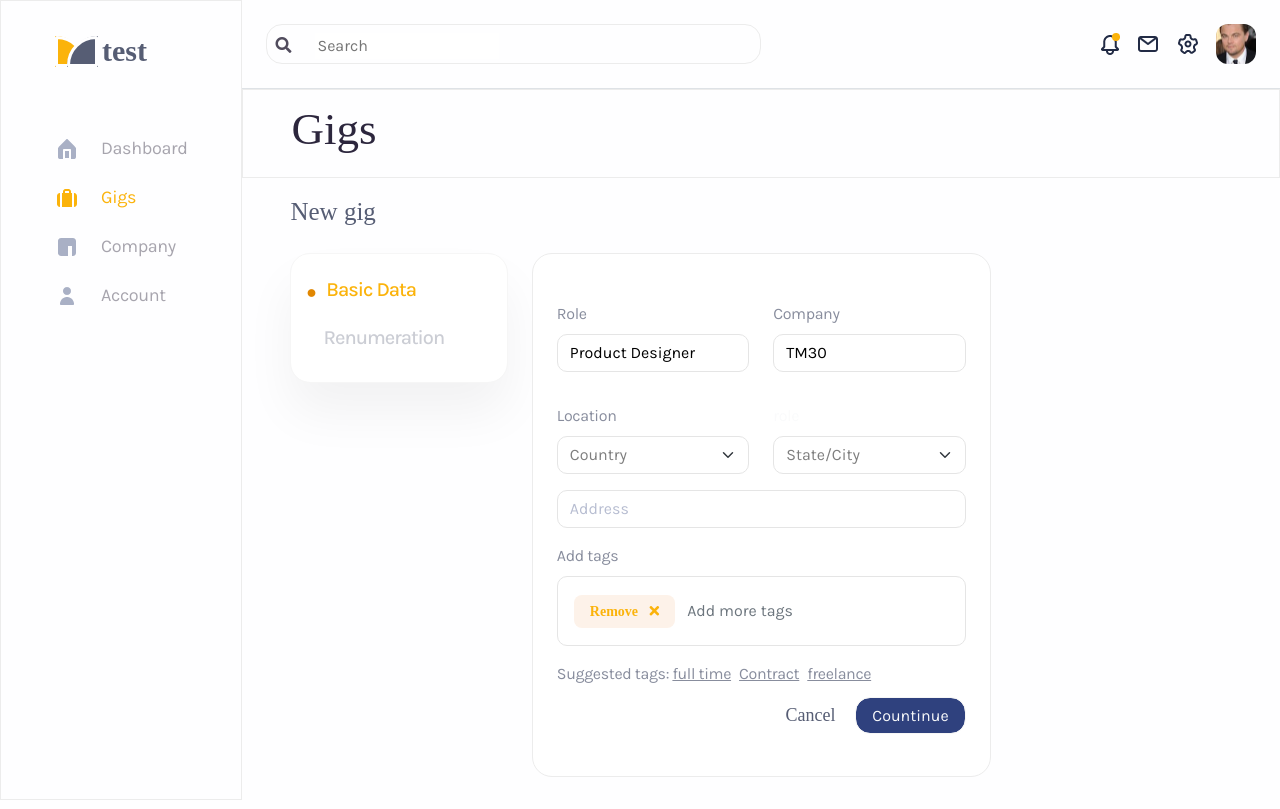
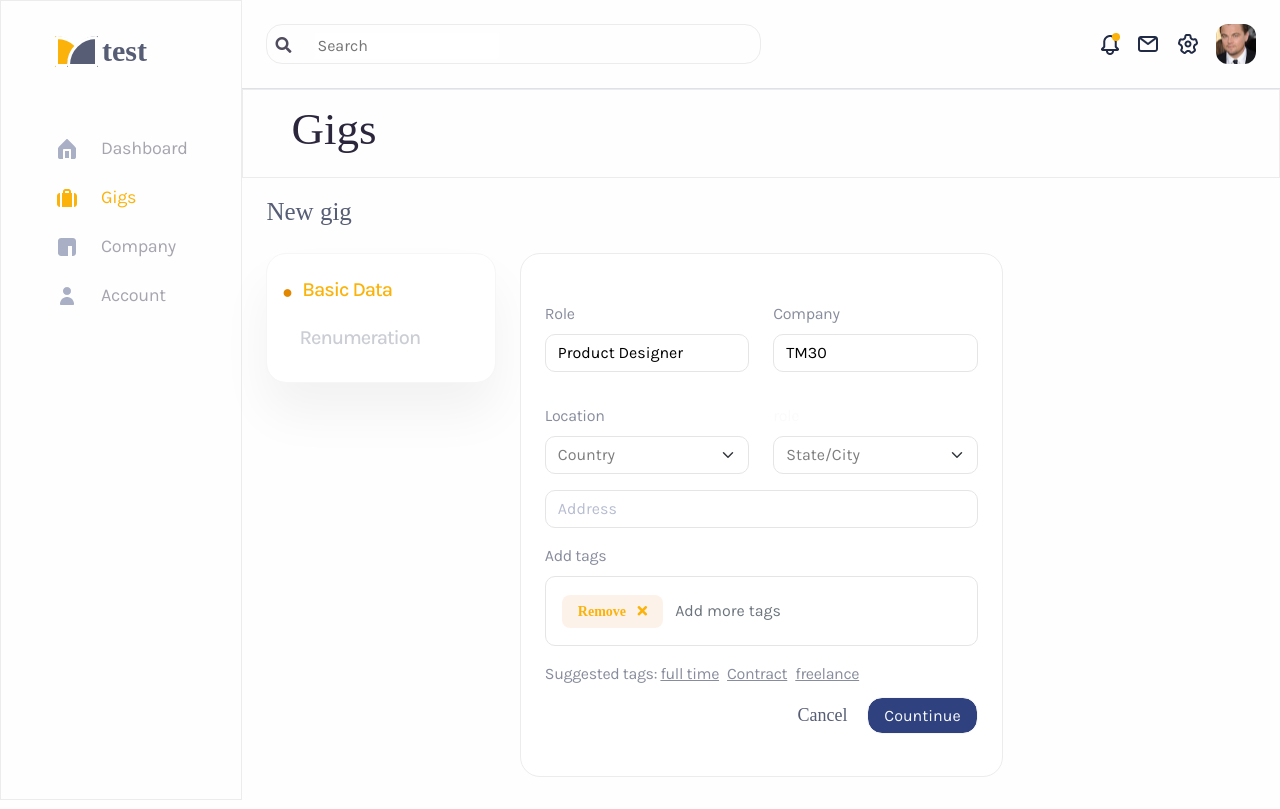
Before and after one commit to nerd35/chiixchangetext, a React (Create React App) app: page / in a window 1280 px wide. Both pictures are taken after a click on the element "New gig". Built offline with nearby package versions, Linux system fonts and the light colour scheme.

Commit message:
created challenge with react, styled-components and bootstrap

```diff
--- a/src/components/mainContent/addGigs.jsx
+++ b/src/components/mainContent/addGigs.jsx
@@ -12,7 +12,7 @@ const AddGigs = ({ pages, setPages }) => {
       <div className="py-2" style={{ border: "1px solid #ECECEC" }}>
         <AddGigTitle className="px-5">Gigs</AddGigTitle>
       </div>
-      <AddGigFormSection className="px-5 py-3">
+      <AddGigFormSection className="px-4 py-3">
         <h1
           style={{
             font: "normal normal normal 25px/35px Circular Std Book",
```
